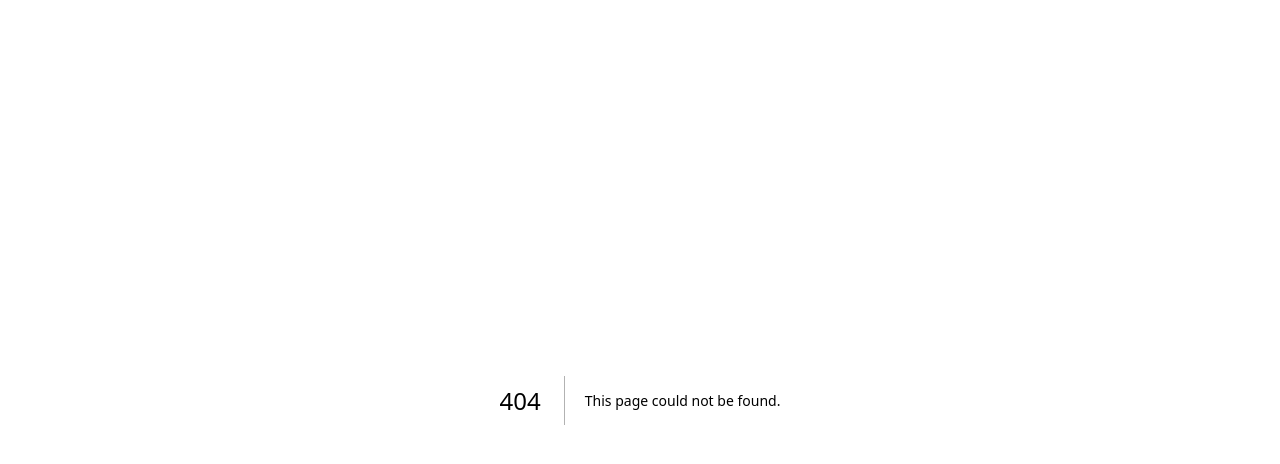
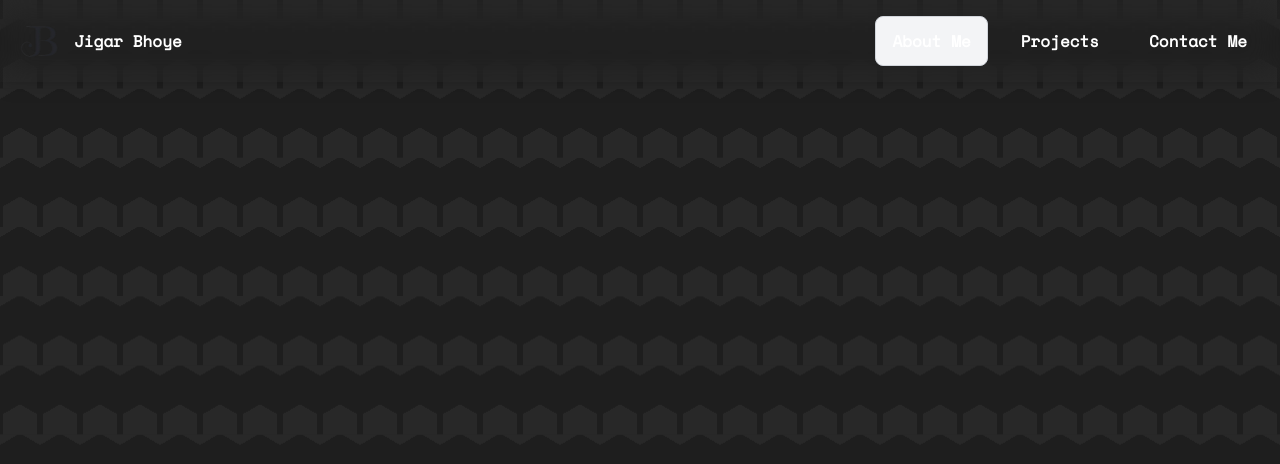
Before and after one commit to jigarbhoye04/portfolio_old, a Next.js app: page /about in a window 1280 px wide. Before the commit this address had no page. Shown: the top 464 px of the page. Built offline with nearby package versions, Linux system fonts and the light colour scheme.

Commit message:
Major Layout change

```diff
--- /dev/null
+++ b/src/app/about/page.tsx
@@ -0,0 +1,9 @@
+import Navbar from "../components/Navbar";
+
+export default function AboutPage() {
+  return (
+    <>
+      <Navbar />
+    </>
+  );
+}
--- /dev/null
+++ b/src/app/components/Navbar.tsx
@@ -0,0 +1,69 @@
+"use client";
+
+import Image from "next/image";
+import { usePathname } from "next/navigation"; //usePathname from next/navigation
+import Link from "next/link"; //Link from next/link for better routing
+
+export default function Navbar() {
+
+  const currentRoute = usePathname();
+
+  return (
+    <nav className="fixed top-0 left-0 right-0 flex justify-between items-center p-4 bg-white bg-opacity-0 backdrop-blur-lg shadow-lg z-50">
+      {/* Logo Section on the Left */}
+      <div className="flex items-center">
+        <Link
+          href="/"
+          rel="noopener noreferrer"
+          className="flex items-center"
+        >
+          <Image
+            className="dark:drop-shadow-[0_0_0.3rem_#ffffff70] dark:invert"
+            src="/mylg.png"
+            alt="Next.js Logo"
+            width={50}
+            height={40}
+            priority
+          />
+          <span className="font-bold text-white ml-2">Jigar Bhoye</span>
+        </Link>
+      </div>
+
+      {/* Navigation Links Section on the Right */}
+      <div className="flex items-center space-x-4">
+        <Link
+          href="/about"
+          className={`group rounded-lg border px-4 py-3 transition-colors ${currentRoute === "/about"
+              ? "border-gray-300 bg-gray-100 dark:border-white dark:bg-gray-900" // Active style
+              : "border-transparent hover:border-gray-300 hover:bg-gray-100 hover:dark:border-white hover:dark:bg-gray-900" // Default hover style
+            }`}
+          rel="noopener noreferrer"
+        >
+          <h2 className="text-1xl font-semibold text-white">About Me</h2>
+        </Link>
+
+        <Link
+          href="/projects"
+          className={`group rounded-lg border px-4 py-3 transition-colors ${currentRoute === "/projects"
+              ? "border-gray-300 bg-gray-100 dark:border-white dark:bg-gray-900" // Active style
+              : "border-transparent hover:border-gray-300 hover:bg-gray-100 hover:dark:border-white hover:dark:bg-gray-900" // Default hover style
+            }`}
+          rel="noopener noreferrer"
+        >
+          <h2 className="text-1xl font-semibold text-white">Projects</h2>
+        </Link>
+
+        <Link
+          href="https://linktr.ee/jigarbhoye"
+          className={`group rounded-lg border px-4 py-3 transition-colors ${currentRoute === "/contact"
+              ? "border-gray-300 bg-gray-100 dark:border-white dark:bg-gray-900" // Active style
+              : "border-transparent hover:border-gray-300 hover:bg-gray-100 hover:dark:border-white hover:dark:bg-gray-900" // Default hover style
+            }`}
+          rel="noopener noreferrer"
+        >
+          <h2 className="text-1xl font-semibold text-white">Contact Me</h2>
+        </Link>
+      </div>
+    </nav>
+  );
+}
--- a/src/app/layout.tsx
+++ b/src/app/layout.tsx
@@ -1,24 +1,21 @@
 import type { Metadata } from "next";
-import { Inter,Space_Mono } from "next/font/google";
+import { Inter, Space_Mono } from "next/font/google";
 import "./ui/globals.css";
 
-
-//fonts
+// fonts
 // const inter = Inter({ subsets: ["latin"] });
 const spaceMono = Space_Mono({
   subsets: ["latin"],
-  weight: "400"
+  weight: "400",
 });
 
-
-//metadata for the page
+// metadata for the page
 export const metadata: Metadata = {
   title: "Jigar Bhoye",
   description: "Portfolio of Jigar Bhoye",
 };
 
-
-//layout for the page
+// layout for the page
 export default function RootLayout({
   children,
 }: Readonly<{
@@ -26,7 +23,9 @@ export default function RootLayout({
 }>) {
   return (
     <html lang="en">
-      <body className={spaceMono.className}>{children}</body>
+      <body className={`bg-pattern ${spaceMono.className}`}>
+        {children}
+      </body>
     </html>
   );
 }
--- a/src/app/page.tsx
+++ b/src/app/page.tsx
@@ -44,11 +44,14 @@ export default function Home() {
           height={37}
           priority
         />
+        <div className="name">
+
+        </div>
       </div>
 
       <div className="mb-32 grid text-center lg:mb-0 lg:w-full lg:max-w-5xl lg:grid-cols-3 lg:text-left">
         <a
-          href="/"
+          href="/about"
           className="group rounded-lg border border-transparent px-5 py-4 transition-colors hover:border-gray-300 hover:bg-gray-100 hover:dark:border-neutral-700 hover:dark:bg-neutral-800/30"
           // target="_blank"
           rel="noopener noreferrer"
@@ -65,9 +68,9 @@ export default function Home() {
         </a>
 
         <a
-          href="https://github.com/jigarbhoye04"
+          href="/projects"
           className="group rounded-lg border border-transparent px-5 py-4 transition-colors hover:border-gray-300 hover:bg-gray-100 hover:dark:border-neutral-700 hover:dark:bg-neutral-800/30"
-          target="_blank"
+          // target="_blank"
           rel="noopener noreferrer"
         >
           <h2 className="mb-3 text-2xl font-semibold">
@@ -84,7 +87,7 @@ export default function Home() {
         <a
           href="https://linktr.ee/jigarbhoye"
           className="group rounded-lg border border-transparent px-5 py-4 transition-colors hover:border-gray-300 hover:bg-gray-100 hover:dark:border-neutral-700 hover:dark:bg-neutral-800/30"
-          target="_blank"
+          // target="_blank"
           rel="noopener noreferrer"
         >
           <h2 className="mb-3 text-2xl font-semibold">
--- /dev/null
+++ b/src/app/projects/page.tsx
@@ -0,0 +1,9 @@
+import Navbar from "../components/Navbar";
+
+export default function ProjectsPage() {
+   return (
+    <>
+    <Navbar />
+    </>
+   );
+}
--- a/src/app/ui/globals.css
+++ b/src/app/ui/globals.css
@@ -17,6 +17,7 @@
 }
 
 body {
+  overflow: visible;
   color: rgb(var(--foreground-rgb));
   background: linear-gradient(
       to bottom,
@@ -31,3 +32,26 @@ body {
     text-wrap: balance;
   }
 }
+
+.bg-pattern {
+  width: 100vw;
+  height: 100vh;
+  overflow: visible;
+
+  /* Pattern Settings */
+  --s: 20px; /* Control the size */
+  --c: #0000, #282828 0.5deg 119.5deg, #0000 120deg;
+  --g1: conic-gradient(from 60deg at 56.25% calc(425% / 6), var(--c));
+  --g2: conic-gradient(from 180deg at 43.75% calc(425% / 6), var(--c));
+  --g3: conic-gradient(from -60deg at 50% calc(175% / 12), var(--c));
+
+  /* Background Pattern */
+  background: var(--g1), var(--g1) var(--s) calc(1.73 * var(--s)), var(--g2),
+    var(--g2) var(--s) calc(1.73 * var(--s)), var(--g3) var(--s) 0,
+    var(--g3) 0 calc(1.73 * var(--s)) #1e1e1e;
+  background-size: calc(2 * var(--s)) calc(3.46 * var(--s));
+  background-repeat: repeat;
+  background-position: center;
+
+  scroll-behavior: smooth;
+}
```
Also changed, not shown: package.json (+9 -4 lines), 2 other files (tests, documents, lock files or other folders).
